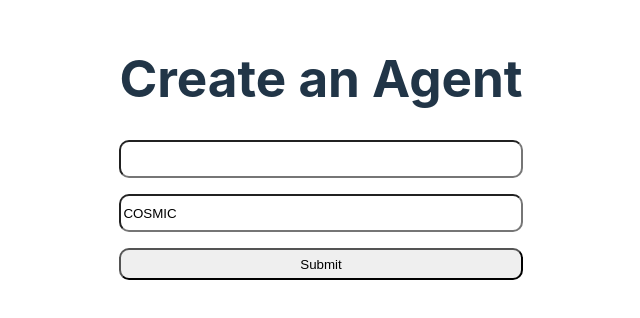
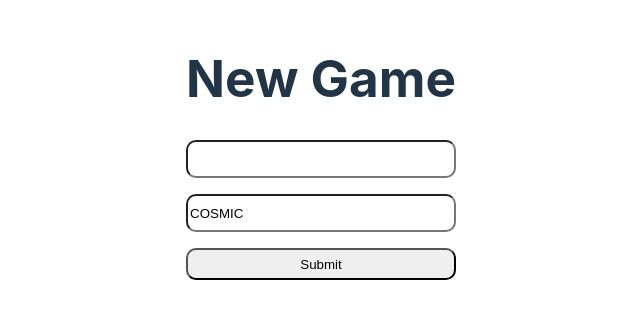
Before and after one commit to ChloeSAPage/spacetraders-app, a React (Vite) app: page / in a window 1280 px wide. Shown: the part 252-570 px from the top of the page, without its empty margins (319-959 px from the left). Built offline with nearby package versions, Linux system fonts and the light colour scheme.

Commit message:
Update the heading in NewGame

```diff
--- a/src/components/NewGame/NewGame.tsx
+++ b/src/components/NewGame/NewGame.tsx
@@ -9,7 +9,7 @@
 
     return (
         <>
-            <h1 className={styles.title}>Create an Agent</h1>
+            <h1 className={styles.title}>New Game</h1>
             <div className={styles.form}>
                 <input
                     className={styles.input}
```
Also changed, not shown: 1 other file (tests, documents, lock files or other folders).
